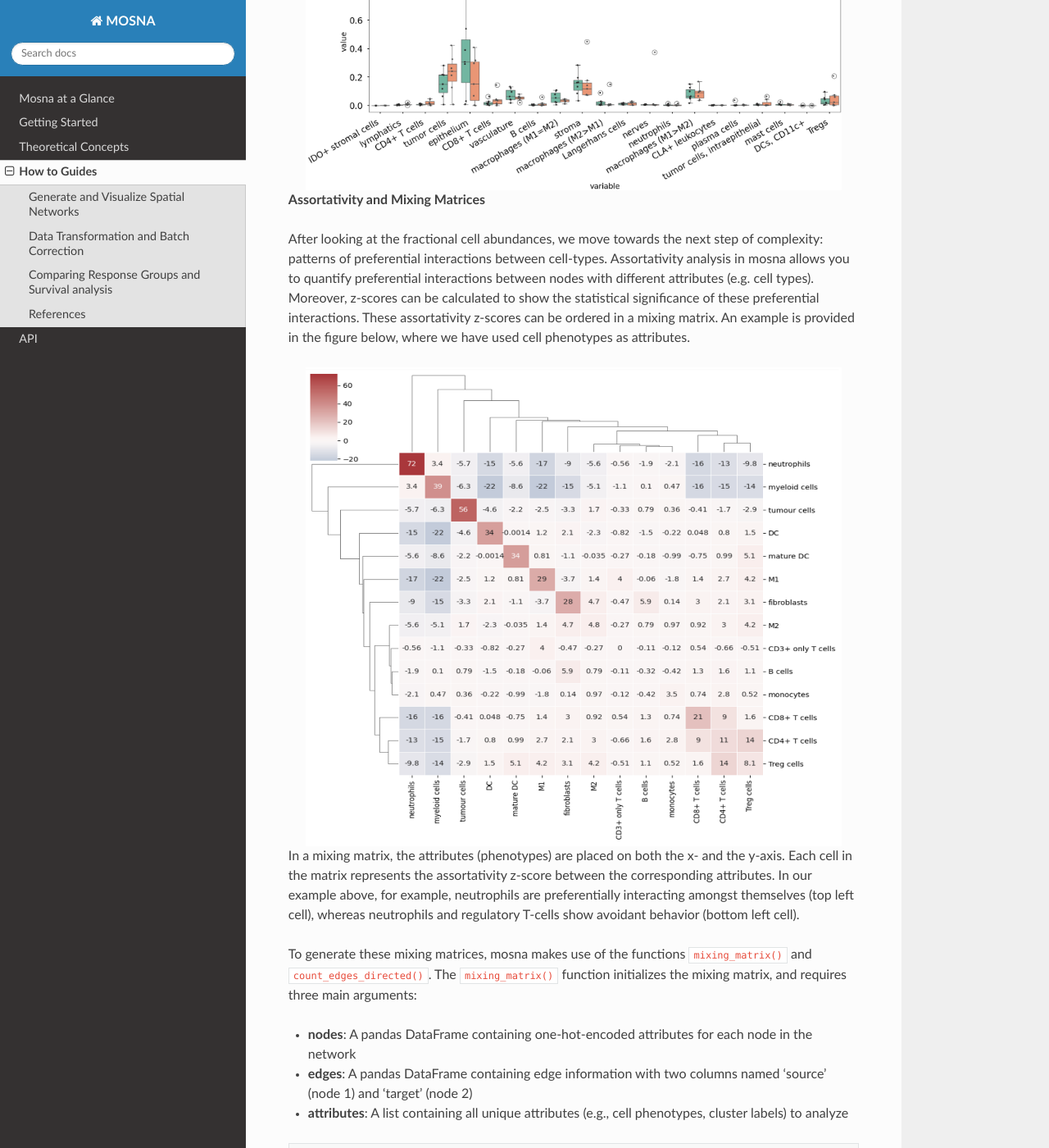
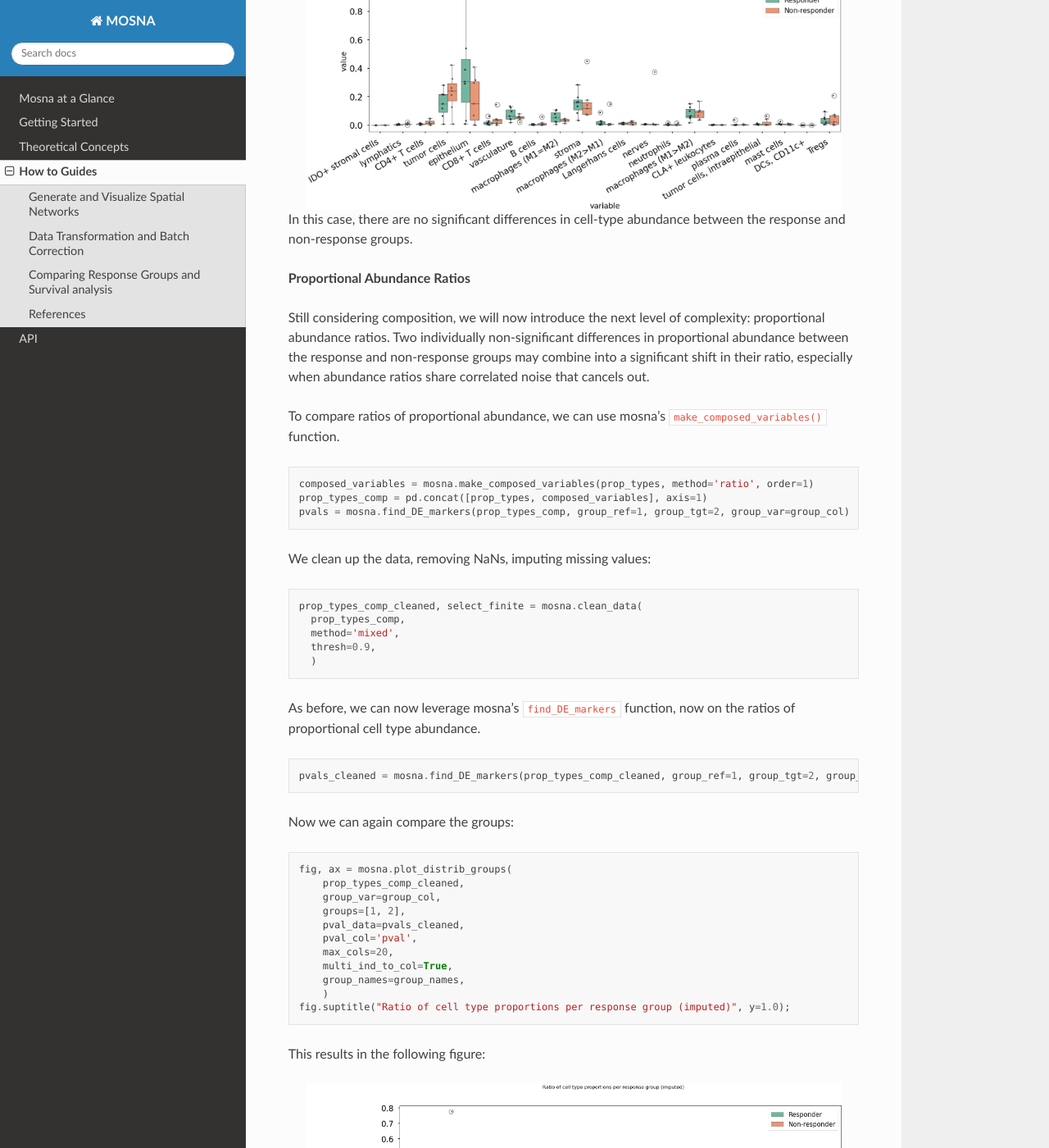
Before and after one commit to Bram-Simon/mosna_documentation, a Sphinx documentation site: the page built from docs/source/how_to_guides.rst, in a window 1280 px wide and 1400 px high, scrolled down 6060 px. Shown: the whole window at 82% size. Built offline with Sphinx 7.4.7 and the Read the Docs theme 3.1.0, drawn with Linux system fonts in a browser that asks for light colours; some of the changed text lies outside the part shown.

Commit message:
finish proportional abundance ratios section

```diff
--- a/docs/source/how_to_guides.rst
+++ b/docs/source/how_to_guides.rst
@@ -7,7 +7,7 @@ It can be used to extract and visualize descriptive statistics, and to identify
 predictive of clinical variables, by training machine learning models.
 In particular, the following features are explored, in order of increasing complexity:
 
-- Fractional abundance of cellular phenotypes (composition)
+- Proportional abundance of cellular phenotypes, and proportional abundance ratios (composition)
 - Preferential interractions between different phenotypes, quantified with assortativity z-scores (network topology)
 - Cellular niches
 
@@ -304,7 +304,66 @@ An example result is shown in the image below:
    :align: center
 
 
+In this case, there are no significant differences in cell-type abundance between the response and non-response groups.
 
+
+**Proportional Abundance Ratios**
+
+Still considering composition, we will now introduce the next level of complexity: proportional abundance ratios.
+Two individually non-significant differences in proportional abundance between the response and non-response groups may combine into
+a significant shift in their ratio, especially when abundance ratios share correlated noise that cancels out.
+
+To compare ratios of proportional abundance, we can use mosna's ``make_composed_variables()`` function.
+
+
+.. code-block:: python
+
+  composed_variables = mosna.make_composed_variables(prop_types, method='ratio', order=1)
+  prop_types_comp = pd.concat([prop_types, composed_variables], axis=1)
+  pvals = mosna.find_DE_markers(prop_types_comp, group_ref=1, group_tgt=2, group_var=group_col)
+
+
+We clean up the data, removing NaNs, imputing missing values:
+
+.. code-block:: python
+
+  prop_types_comp_cleaned, select_finite = mosna.clean_data(
+    prop_types_comp,
+    method='mixed',
+    thresh=0.9,
+    )
+
+As before, we can now leverage mosna's ``find_DE_markers`` function, now on the ratios of proportional cell type abundance.
+
+.. code-block:: python
+
+  pvals_cleaned = mosna.find_DE_markers(prop_types_comp_cleaned, group_ref=1, group_tgt=2, group_var=group_col)
+
+
+Now we can again compare the groups:
+
+.. code-block:: python
+
+  fig, ax = mosna.plot_distrib_groups(
+      prop_types_comp_cleaned,
+      group_var=group_col,
+      groups=[1, 2],
+      pval_data=pvals_cleaned,
+      pval_col='pval',
+      max_cols=20,
+      multi_ind_to_col=True,
+      group_names=group_names,
+      )
+  fig.suptitle("Ratio of cell type proportions per response group (imputed)", y=1.0);
+
+This results in the following figure:
+
+.. image:: images/img4_ratio_comparison.png
+   :alt: Example result
+   :width: 94%
+   :align: center
+
+Now we find 6 significant differences in propotional abundance ratios between responders and non-responders.
 
 
 
@@ -316,6 +375,8 @@ Assortativity analysis in mosna allows you to quantify preferential interactions
 Moreover, z-scores can be calculated to show the statistical significance of these preferential interactions.
 These assortativity z-scores can be ordered in a mixing matrix.
 An example is provided in the figure below, where we have used cell phenotypes as attributes.
+
+
 
 
 
```
Also changed, not shown: docs/source/images/img4_ratio_comparison.png (added).
